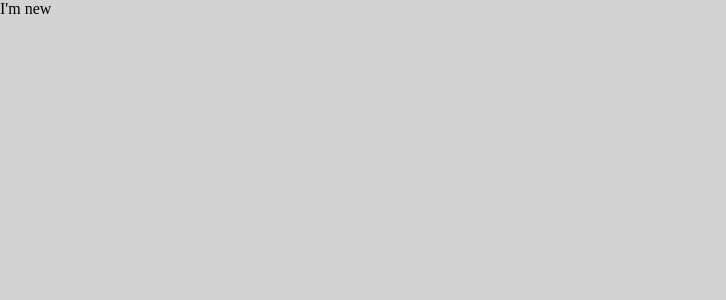
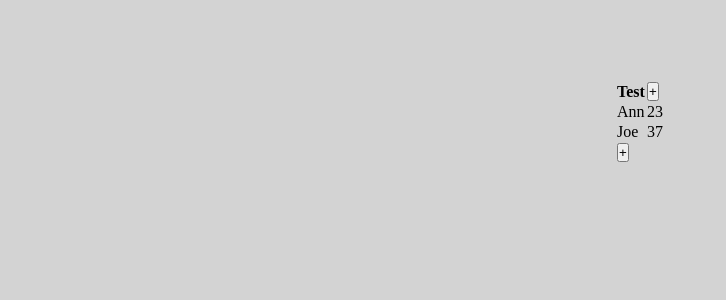
Before and after one commit to al-ptk/nosql-table, a React (Create React App) app: page / in a window 1280 px wide. Shown: the top 300 px of the page, without its empty margins (0-726 px from the left). Built offline with nearby package versions, Linux system fonts and the light colour scheme.

Commit message:
Add basic table rendering

```diff
--- a/src/SchemaTable/NewSchemaTable.js
+++ b/src/SchemaTable/NewSchemaTable.js
@@ -1,5 +1,43 @@
 import React from 'react';
+import { useState } from 'react';
+import { StyledTable } from './SchemaTable.styled';
 
 export function SchemaTable(props) {
-  return <div>I'm new</div>;
+  const [headings, setHeadings] = useState(mockHeadings);
+  const [rows, setRows] = useState(mockRows);
+
+  return (
+    <StyledTable>
+      <tbody>
+        <tr>
+          {headings.map((heading) => (
+            <th>{heading}</th>
+          ))}
+          <button>+</button>
+        </tr>
+        {rows.map((row) => {
+          return (
+            <tr>
+              {row.map((cell) => {
+                return <td>{cell}</td>;
+              })}
+            </tr>
+          );
+        })}
+        <button>+</button>
+      </tbody>
+    </StyledTable>
+  );
 }
+
+/**
+ * Make an object where each heading is a property.
+ * Ignore order for now.
+ * Each heading points to a list.
+ */
+
+const mockHeadings = ['Test'];
+const mockRows = [
+  ['Ann', 23],
+  ['Joe', 37],
+];
--- /dev/null
+++ b/src/SchemaTable/SchemaTable.styled.js
@@ -0,0 +1,5 @@
+import styled from "styled-components";
+
+export const StyledTable = styled.table`
+  margin: 10vh auto;
+`;
--- a/src/SchemaTable/SchemaTable.js
+++ b/src/SchemaTable/oldSchemaTable/SchemaTable.js
@@ -1,6 +1,6 @@
 import React from 'react';
 import { useState } from 'react';
-import styled from 'styled-components';
+import { StyledTable } from './SchemaTable.styled';
 import TableHeadings from './TableHeadings';
 import TableBody from './TableBody';
 
@@ -28,7 +28,3 @@ export function SchemaTable({ data, headings }) {
     </StyledTable>
   );
 }
-
-const StyledTable = styled.table`
-  margin: 10vh auto;
-`;
```
Also changed, not shown: src/SchemaTable/oldSchemaTable/TableBody.js (renamed from src/SchemaTable/TableBody.js), src/SchemaTable/oldSchemaTable/TableHeadings.js (renamed from src/SchemaTable/TableHeadings.js).
